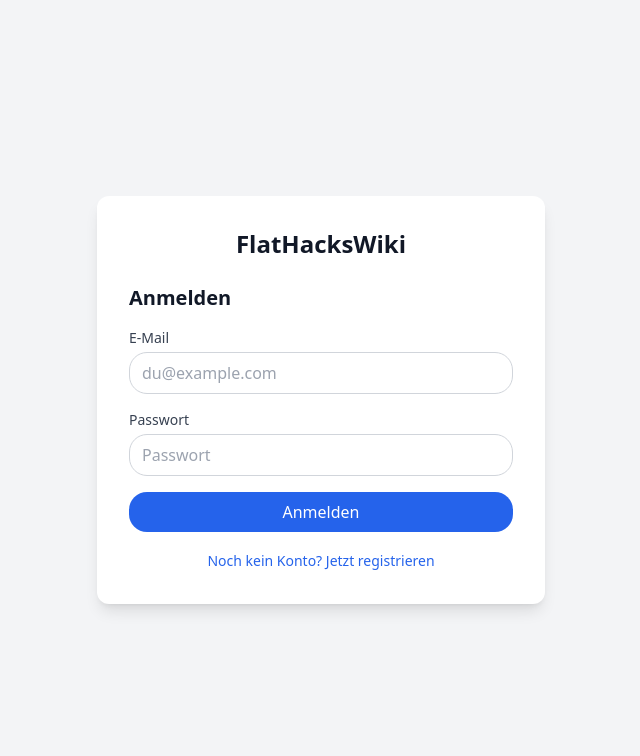
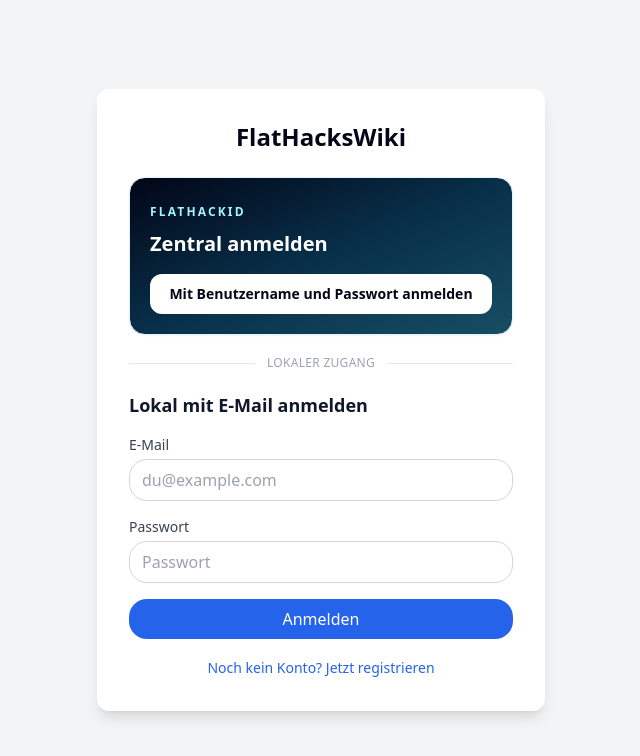
Before and after one commit to flathack/FlatHackWiki, a React (Vite) app in the folder frontend/: page /login in a window 1280 px wide. Shown: the top 756 px of the page, without its empty margins (319-959 px from the left). Built offline with nearby package versions, Linux system fonts and the light colour scheme; no server answers.

Commit message:
Restore central OIDC login panel

```diff
--- a/frontend/src/index.css
+++ b/frontend/src/index.css
@@ -281,6 +281,34 @@ html[data-theme='midnight'] .amazon-page-shell {
   background: #0f172a !important;
 }
 
+html[data-theme='midnight'] .login-page-shell {
+  background: #0f172a !important;
+}
+
+html[data-theme='midnight'] .login-card {
+  background: #111827 !important;
+  border: 1px solid #374151 !important;
+  box-shadow: 0 24px 80px rgba(0, 0, 0, 0.35) !important;
+}
+
+html[data-theme='midnight'] .login-title,
+html[data-theme='midnight'] .login-local-title {
+  color: #f8fafc !important;
+}
+
+html[data-theme='midnight'] .login-sso-panel {
+  background: linear-gradient(135deg, #020617, #082f49, #164e63) !important;
+  border-color: rgba(56, 189, 248, 0.28) !important;
+}
+
+html[data-theme='midnight'] .login-divider {
+  color: #94a3b8 !important;
+}
+
+html[data-theme='midnight'] .login-divider span {
+  background: #334155 !important;
+}
+
 html[data-theme='midnight'] .bg-blue-100 {
   background-color: #1e3a8a !important;
 }
@@ -292,6 +320,7 @@ html[data-theme='midnight'] .text-blue-600 {
 
 html[data-theme='oled'] .dashboard-page-shell,
 html[data-theme='oled'] .page-loader,
+html[data-theme='oled'] .login-page-shell,
 html[data-theme='oled'] .amazon-page-shell {
   background-color: #000 !important;
 }
@@ -305,6 +334,7 @@ html[data-theme='oled'] .theme-selector-inline,
 html[data-theme='oled'] .theme-segmented-control,
 html[data-theme='oled'] .topbar-action-button,
 html[data-theme='oled'] .dashboard-widget-frame,
+html[data-theme='oled'] .login-card,
 html[data-theme='oled'] .dashboard-widget-toolbar,
 html[data-theme='oled'] .dialog-panel,
 html[data-theme='oled'] .dialog-card,
@@ -407,6 +437,8 @@ html[data-theme='oled'] .mail-widget-footer {
 }
 
 html[data-theme='oled'] .widget-shell-title,
+html[data-theme='oled'] .login-title,
+html[data-theme='oled'] .login-local-title,
 html[data-theme='oled'] .mini-card-link strong,
 html[data-theme='oled'] .dialog-header h2,
 html[data-theme='oled'] .dialog-card h3,
@@ -3109,6 +3141,50 @@ html[data-theme='midnight'] a {
   @apply bg-gray-200 text-gray-700 hover:bg-gray-300;
 }
 
+.login-page-shell {
+  @apply flex min-h-screen items-center justify-center bg-gray-100 px-4 py-8;
+}
+
+.login-card {
+  @apply w-full max-w-md rounded-xl bg-white p-8 shadow-lg;
+}
+
+.login-title {
+  @apply mb-6 text-center text-2xl font-bold text-slate-950;
+}
+
+.login-sso-panel {
+  @apply mb-5 rounded-2xl border border-sky-100 bg-gradient-to-br from-slate-950 via-sky-950 to-cyan-900 p-5 text-white shadow-sm;
+}
+
+.login-sso-panel span {
+  @apply text-xs font-semibold uppercase tracking-[0.18em] text-cyan-200;
+}
+
+.login-sso-panel h2 {
+  @apply mt-2 text-xl font-semibold;
+}
+
+.login-sso-button {
+  @apply mt-4 inline-flex w-full items-center justify-center rounded-xl bg-white px-4 py-2.5 text-sm font-semibold text-slate-950 transition hover:bg-cyan-50;
+}
+
+.login-divider {
+  @apply my-5 flex items-center gap-3 text-xs uppercase tracking-wide text-gray-400;
+}
+
+.login-divider span {
+  @apply h-px flex-1 bg-gray-200;
+}
+
+.login-divider em {
+  @apply not-italic;
+}
+
+.login-local-title {
+  @apply mb-4 text-lg font-semibold text-slate-900;
+}
+
 html[data-theme='midnight'] .btn-secondary {
   background-color: #1f2937 !important;
   color: #e5e7eb !important;
--- a/frontend/src/pages/Login.tsx
+++ b/frontend/src/pages/Login.tsx
@@ -78,25 +78,32 @@ export default function LoginPage() {
   };
 
   const handleOidcLogin = () => {
-    const loginUrl = oidcConfig?.loginUrl;
-    if (!loginUrl) return;
+    const loginUrl = oidcConfig?.loginUrl || '/auth/oidc/login';
 
     const returnTo = new URLSearchParams(window.location.search).get('returnTo') || '/';
     const separator = loginUrl.includes('?') ? '&' : '?';
     window.location.href = `${API_BASE}${loginUrl}${separator}returnTo=${encodeURIComponent(returnTo)}`;
   };
 
+  const oidcEnabled = oidcConfig?.enabled !== false;
+  const oidcProviderName = oidcConfig?.providerName || 'FlathackID';
   const localLoginEnabled = oidcConfig?.localLoginEnabled ?? true;
   const selfRegistrationEnabled = oidcConfig?.selfRegistrationEnabled ?? true;
 
   return (
-    <div className="min-h-screen flex items-center justify-center bg-gray-100 px-4">
-      <div className="bg-white p-8 rounded-xl shadow-lg w-full max-w-md">
-        <h1 className="text-2xl font-bold mb-6 text-center">FlatHacksWiki</h1>
+    <div className="login-page-shell">
+      <div className="login-card">
+        <h1 className="login-title">FlatHacksWiki</h1>
 
-        <h2 className="text-xl font-semibold mb-4">
-          {localLoginEnabled ? (isRegister ? 'Konto erstellen' : 'Anmelden') : 'Zentral anmelden'}
-        </h2>
+        {oidcEnabled && (
+          <section className="login-sso-panel">
+            <span>{oidcProviderName}</span>
+            <h2>Zentral anmelden</h2>
+            <button type="button" className="login-sso-button" onClick={handleOidcLogin}>
+              Mit Benutzername und Passwort anmelden
+            </button>
+          </section>
+        )}
 
         {error && (
           <div className="bg-red-100 border border-red-400 text-red-700 px-4 py-3 rounded mb-4">
@@ -104,23 +111,19 @@ export default function LoginPage() {
           </div>
         )}
 
-        {oidcConfig?.enabled && oidcConfig.loginUrl && (
-          <div className="mb-5">
-            <button type="button" className="btn btn-primary w-full" onClick={handleOidcLogin}>
-              Mit {oidcConfig.providerName} anmelden
-            </button>
-            {localLoginEnabled && (
-              <div className="my-4 flex items-center gap-3 text-xs uppercase tracking-wide text-gray-400">
-                <span className="h-px flex-1 bg-gray-200" />
-                <span>oder lokal</span>
-                <span className="h-px flex-1 bg-gray-200" />
-              </div>
-            )}
+        {oidcEnabled && localLoginEnabled && (
+          <div className="login-divider">
+            <span />
+            <em>Lokaler Zugang</em>
+            <span />
           </div>
         )}
 
         {localLoginEnabled ? (
           <>
+            <h2 className="login-local-title">
+              {isRegister ? 'Lokales Konto erstellen' : 'Lokal mit E-Mail anmelden'}
+            </h2>
             <form onSubmit={handleSubmit} className="space-y-4">
               {isRegister && selfRegistrationEnabled && (
                 <div>
```
